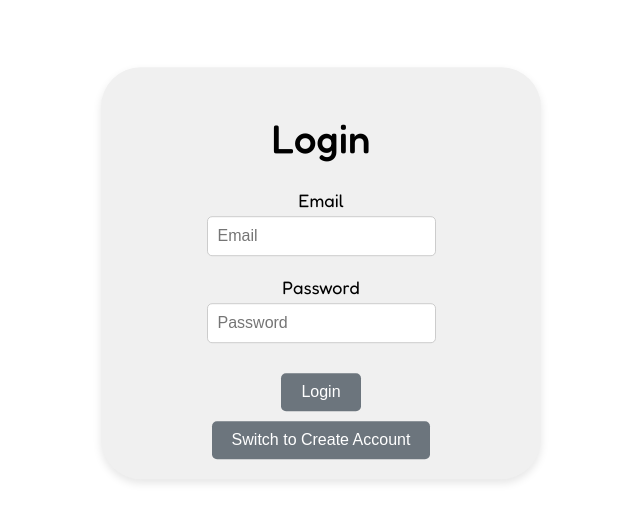
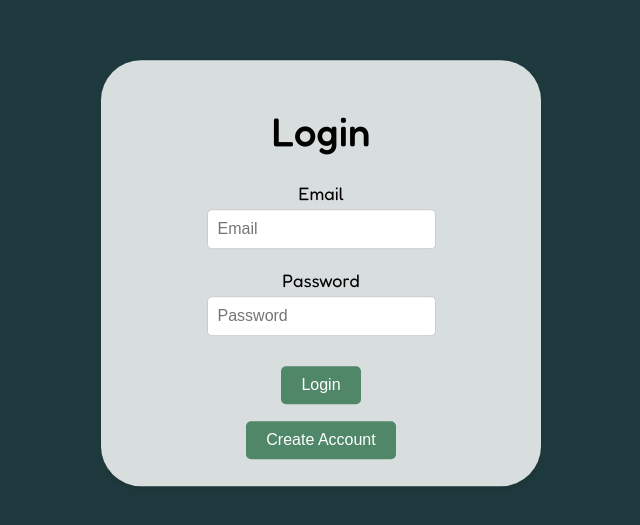
Before and after one commit to davisclrk/PathForward, a React (Create React App) app in the folder client/frontend/: page / in a window 1280 px wide. Shown: the part 127-652 px from the top of the page, without its empty margins (319-959 px from the left). Built offline with nearby package versions, Linux system fonts and the light colour scheme.

Commit message:
Changed color scheme and fixed spacing

```diff
--- a/client/frontend/src/Components/Login/index.tsx
+++ b/client/frontend/src/Components/Login/index.tsx
@@ -202,11 +202,11 @@ const AuthScreen: React.FC<AuthScreenProps> = ({ onLoginSuccess }) => {
           <button className="submitBtn" type="submit">{isLogin ? 'Login' : 'Create Account'}</button>
         </form>
         <button className="switchBtn" style = {{display: budget? 'none': 'block'}} onClick={() => setIsLogin(!isLogin)}>
-          {isLogin ? 'Switch to Create Account' : 'Switch to Login'}
+          {isLogin ? 'Create Account' : 'Login'}
         </button>
         {message && <p>{message}</p>}
         {budget && (
-          <div className="doughnut-container" style={{ height: '300px', width: '300px' }}>
+          <div className="doughnut-container" style={{ height: '300px', width: '300px', paddingBottom: '20px' }}>
             <Doughnut
               data={{
                 labels: dataEntries.map(entry => entry.category),
@@ -242,8 +242,9 @@ const AuthScreen: React.FC<AuthScreenProps> = ({ onLoginSuccess }) => {
           </div>
         )}
         {budget && (
-          <form onSubmit={handleAddEntry}>
-            <label>
+          <form onSubmit={handleAddEntry} className="entryForm">
+            <div className="formGroup">
+              <label>
               Category:
               <select value={newCategory} onChange={(e) => setNewCategory(e.target.value)} required>
                 <option value="" disabled>Select a category</option>
@@ -252,7 +253,9 @@ const AuthScreen: React.FC<AuthScreenProps> = ({ onLoginSuccess }) => {
                 ))}
               </select>
             </label>
-            <label>
+            </div>
+            <div className="formGroup">
+              <label>
               Amount:
               <input
                 type="number"
@@ -261,6 +264,7 @@ const AuthScreen: React.FC<AuthScreenProps> = ({ onLoginSuccess }) => {
                 required
               />
             </label>
+            </div>
             <button type="submit">Add Entry</button>
           </form>
         )}
@@ -270,7 +274,7 @@ const AuthScreen: React.FC<AuthScreenProps> = ({ onLoginSuccess }) => {
             <span>{entry.category}: ${entry.amount}</span>
           </div>
         ))}
-        <button type="submit" style={{display: (budget) ? 'block': 'none'}} onClick={onFinishCreateAccount}>Submit Changes</button>
+        <button type="submit" style={{display: (budget) ? 'block': 'none'}} onClick={onFinishCreateAccount}>Submit Entries</button>
       </div>
     </div>
   );
--- a/client/frontend/src/Components/Login/login.css
+++ b/client/frontend/src/Components/Login/login.css
@@ -1,3 +1,12 @@
+html, body {
+    margin: 0;
+    padding: 0;
+    width: 100%;
+    height: 100%;
+    background-color:#1f3a3e;
+    background-size: 100px 50px;
+}
+
 .loginPageContainer {
     width: 100%;
     height: 100vh;
@@ -11,7 +20,7 @@
 .loginPage {
     width: 400px;
     padding: 20px;
-    background-color: #f0f0f0;
+    background-color: #d8dede;
     border-radius: 40px;
     position: absolute;
     top: 50%;
@@ -165,7 +174,7 @@
 }
 
 .submitBtn {
-    background-color: #6c757d;
+    background-color: #508769;
     color: white;
     padding: 10px 20px;
     border: none;
@@ -191,7 +200,7 @@
 }
 
 .switchBtn {
-    background-color: #6c757d;
+    background-color: #508769;
     color: white;
     padding: 10px 20px;
     border: none;
@@ -215,3 +224,42 @@
     background-color: #cccccc;
     cursor: not-allowed;
 }
+
+.entryForm {
+    display: flex;
+    flex-direction: column;
+    gap: 10px;
+}
+
+.formGroup {
+    display: flex;
+    flex-direction: column;
+}
+
+label {
+    font-size: 16px;
+}
+
+select, input {
+    padding: 10px;
+    border: 1px solid #ccc;
+    border-radius: 5px;
+    font-size: 13px;
+    box-sizing: border-box;
+}
+
+button {
+    background-color: #508769;
+    color: white;
+    margin: 7px;
+    padding: 10px 20px;
+    border: none;
+    border-radius: 5px;
+    font-size: 12px;
+    cursor: pointer;
+    transition: background-color 0.3s ease;
+}
+
+button:hover {
+    background-color: #5a6268;
+}
--- a/client/frontend/src/Components/navbar.css
+++ b/client/frontend/src/Components/navbar.css
@@ -1,5 +1,5 @@
 .navbar {
-    background-color: #332e2e;
+    background-color: #182d30;
     display: flex;
     flex-direction: column;
     align-items: center;
```
